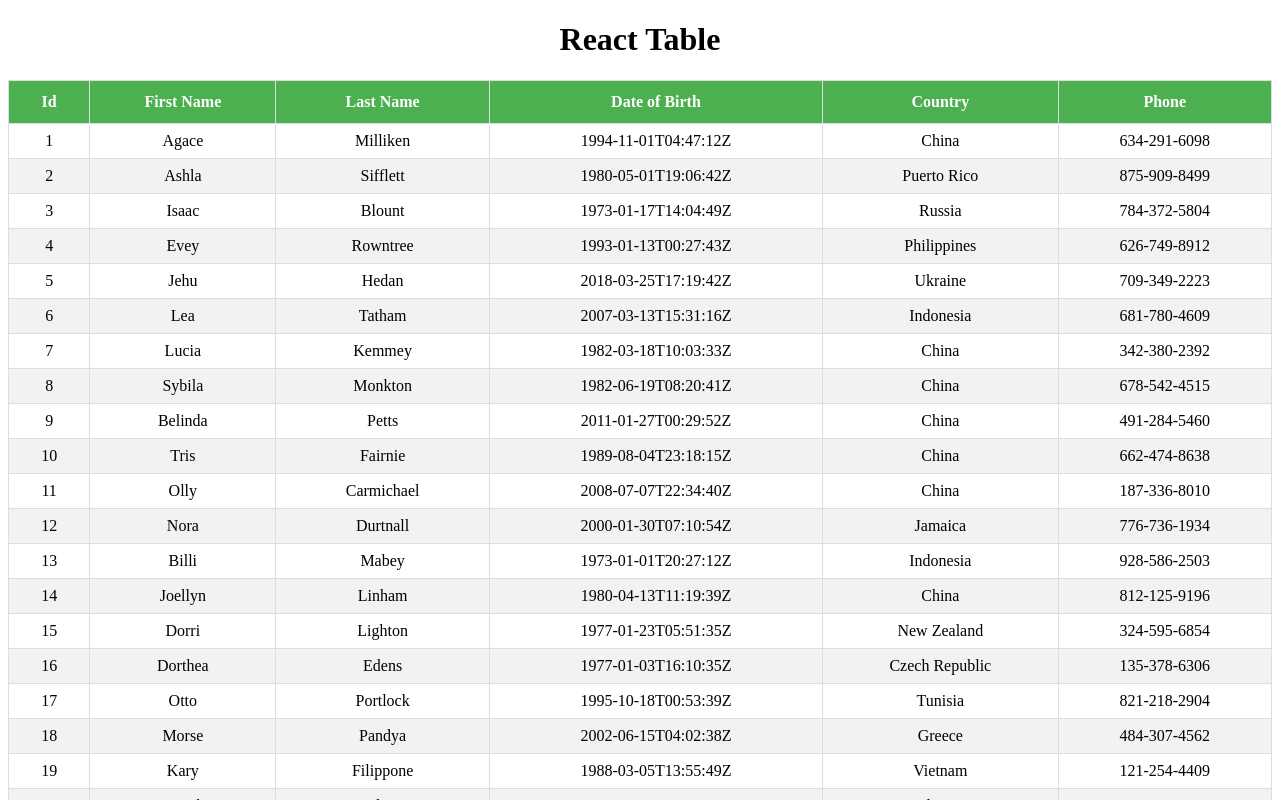
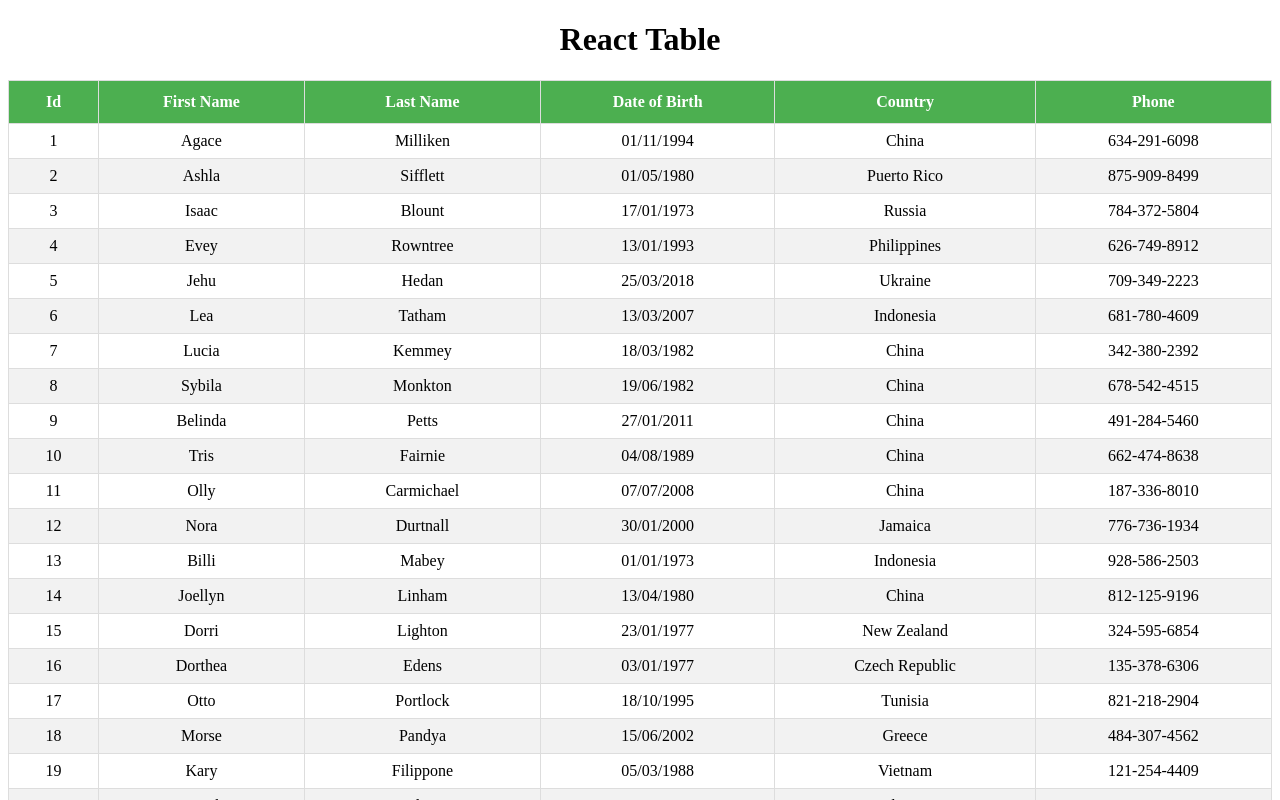
Before and after one commit to DalaviMoreshwar/react_table, a React (Create React App) app: page / in a window 1280 px wide. Shown: the top 800 px of the page. Built offline with nearby package versions, Linux system fonts and the light colour scheme.

Commit message:
formatting table columns

```diff
--- a/package.json
+++ b/package.json
@@ -6,6 +6,7 @@
   "main": "src/index.js",
   "dependencies": {
     "@babel/runtime": "7.13.8",
+    "date-fns": "2.19.0",
     "react": "17.0.1",
     "react-dom": "17.0.1",
     "react-icons": "4.2.0",
--- a/src/App.js
+++ b/src/App.js
@@ -6,7 +6,7 @@
   return (
     <div className="App">
       <h1>React Table</h1>
-      <BasicTable />
+      {/* <BasicTable /> */}
       <SortingTable />
     </div>
   );
--- a/src/Components/columns.js
+++ b/src/Components/columns.js
@@ -1,3 +1,5 @@
+import { format } from "date-fns";
+
 export const COLUMNS = [
   {
     Header: "Id",
@@ -17,7 +19,10 @@
   {
     Header: "Date of Birth",
     Footer: "Date of Birth",
-    accessor: "date_of_birth"
+    accessor: "date_of_birth",
+    Cell: ({ value }) => {
+      return format(new Date(value), "dd/MM/yyyy");
+    }
   },
   {
     Header: "Country",
```
